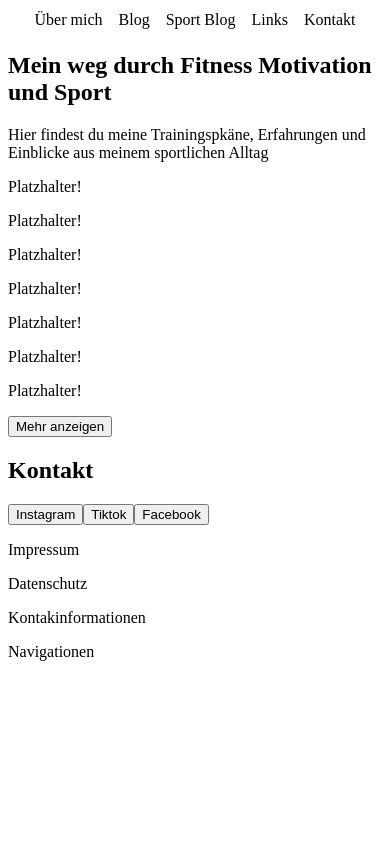
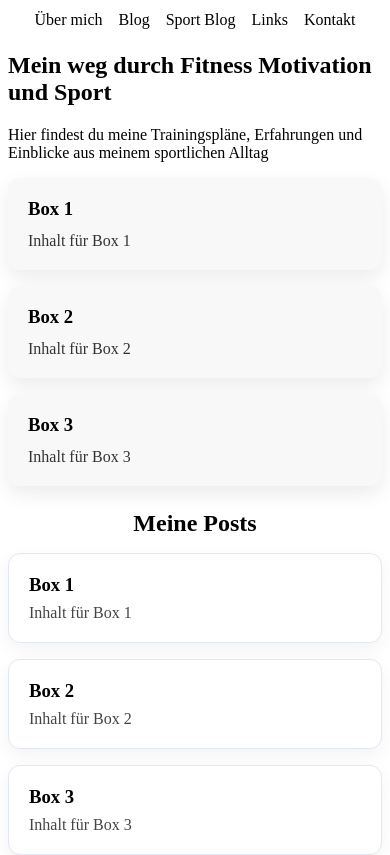
Before and after one commit to VossiDev09/One-pager-project, an Angular app: page / in a window 390 px wide. Shown: the top 855 px of the page. Built offline with nearby package versions, Linux system fonts and the light colour scheme.

Commit message:
feat: implement responsive layout with boxes and posts sections

```diff
--- a/src/app/app.css
+++ b/src/app/app.css
@@ -52,3 +52,70 @@ img {
 button {
   cursor: pointer;
 }
+
+.boxes-container {
+  display: flex;
+  flex-wrap: wrap;
+  justify-content: center;
+  gap: 1rem;
+  margin: 0 auto;
+}
+
+.box {
+  flex: 1 1 calc(33.333% - 1rem);
+  min-width: 220px;
+  background: #f8f8f8;
+  border-radius: 12px;
+  padding: 1.25rem;
+  box-shadow: 0 8px 20px rgba(0, 0, 0, 0.08);
+  text-align: left;
+}
+
+.box h3 {
+  margin-top: 0;
+  margin-bottom: 0.75rem;
+}
+
+.box p {
+  margin: 0;
+  color: #333;
+}
+
+.posts-section {
+  text-align: left;
+}
+
+.posts-section h2 {
+  text-align: center;
+  margin: 1.5rem auto 1rem;
+}
+
+.posts-container {
+  display: flex;
+  flex-direction: column;
+  gap: 1rem;
+}
+
+.post-box {
+  background: #ffffff;
+  border: 1px solid #e2e8f0;
+  border-radius: 12px;
+  padding: 1.25rem;
+  box-shadow: 0 6px 18px rgba(0, 0, 0, 0.05);
+}
+
+.post-box h3 {
+  margin-top: 0;
+  margin-bottom: 0.5rem;
+}
+
+.post-box p {
+  margin: 0;
+  color: #444;
+}
+
+.show-more {
+  display: block;
+  margin: 1.5rem auto 0;
+  padding: 0.75rem 1.25rem;
+}
--- a/src/app/app.html
+++ b/src/app/app.html
@@ -10,20 +10,24 @@
 <div>
     <img>
     <h2>Mein weg durch Fitness Motivation und Sport</h2>
-    <p>Hier findest du meine Trainingspkäne, Erfahrungen und Einblicke aus meinem sportlichen Alltag</p>
+    <p>Hier findest du meine Trainingspläne, Erfahrungen und Einblicke aus meinem sportlichen Alltag</p>
 </div>
-<div>
-    <p>Platzhalter!</p>
-    <p>Platzhalter!</p>
-    <p>Platzhalter!</p>
-    <p>Platzhalter!</p>
+<div class="boxes-container">
+    <div class="box" *ngFor="let item of personalBoxes">
+        <h3>{{ item.title }}</h3>
+        <p>{{ item.text }}</p>
+    </div>
 </div>
-<div>
-    <p>Platzhalter!</p>
-    <p>Platzhalter!</p>
-    <p>Platzhalter!</p>
-    <button>Mehr anzeigen</button>
-</div>
+<section class="posts-section">
+    <h2>Meine Posts</h2>
+    <div class="posts-container">
+        <article class="post-box" *ngFor="let post of posts">
+            <h3>{{ post.title }}</h3>
+            <p>{{ post.text }}</p>
+        </article>
+    </div>
+    <button class="show-more">Mehr anzeigen</button>
+</section>
 <div>
     <h2>Kontakt</h2>
     <button img="">Instagram</button>
--- a/src/app/app.ts
+++ b/src/app/app.ts
@@ -1,11 +1,22 @@
 import { Component, signal } from '@angular/core';
+import { CommonModule } from '@angular/common';
 
 @Component({
   selector: 'app-root',
-  imports: [],
+  imports: [CommonModule],
   templateUrl: './app.html',
   styleUrl: './app.css'
 })
 export class App {
   protected readonly title = signal('one-pager');
+  protected readonly personalBoxes = [
+    { title: 'Box 1', text: 'Inhalt für Box 1' },
+    { title: 'Box 2', text: 'Inhalt für Box 2' },
+    { title: 'Box 3', text: 'Inhalt für Box 3' },
+  ];
+  protected readonly posts = [
+    { title: 'Box 1', text: 'Inhalt für Box 1' },
+    { title: 'Box 2', text: 'Inhalt für Box 2' },
+    { title: 'Box 3', text: 'Inhalt für Box 3' },
+  ]
 }
```
